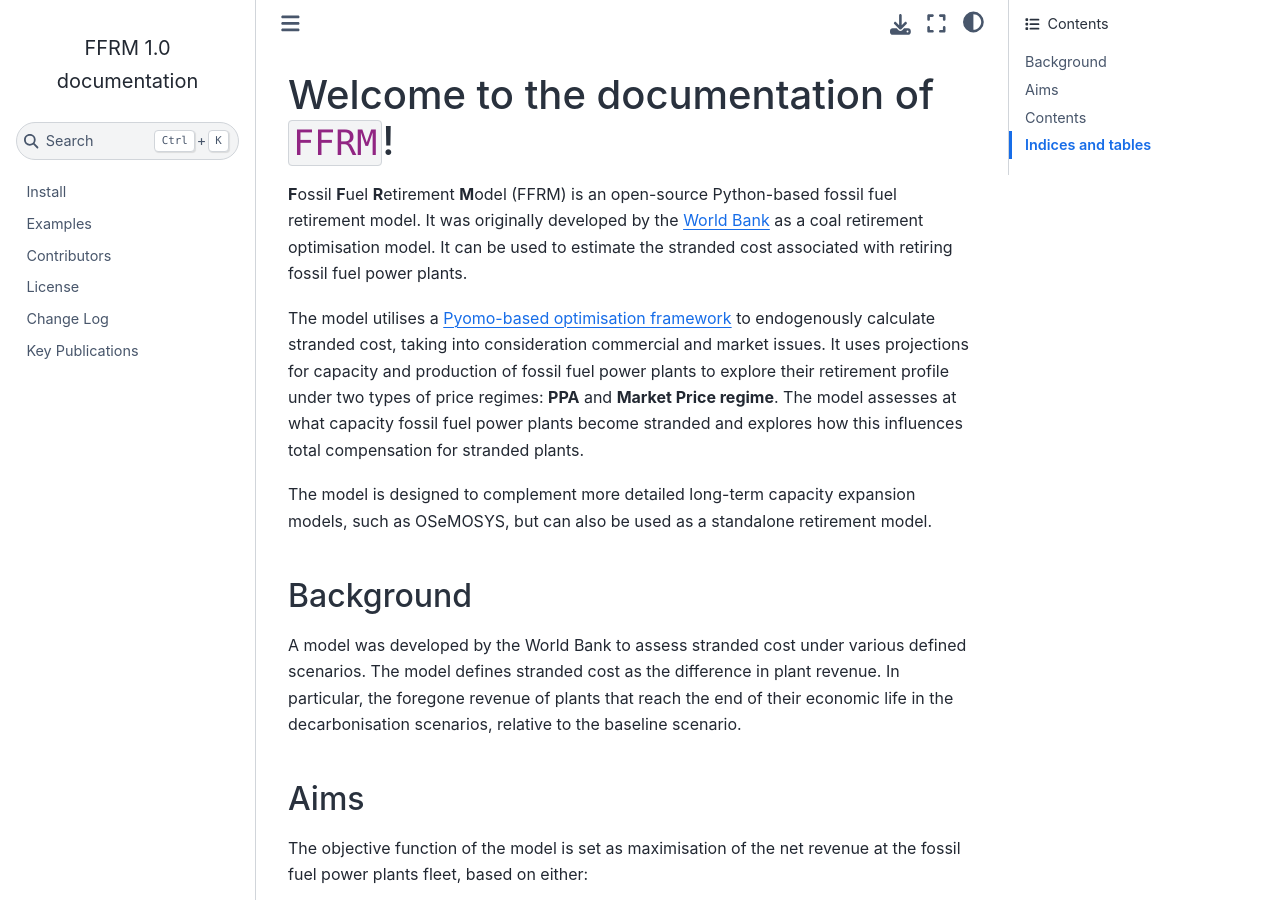
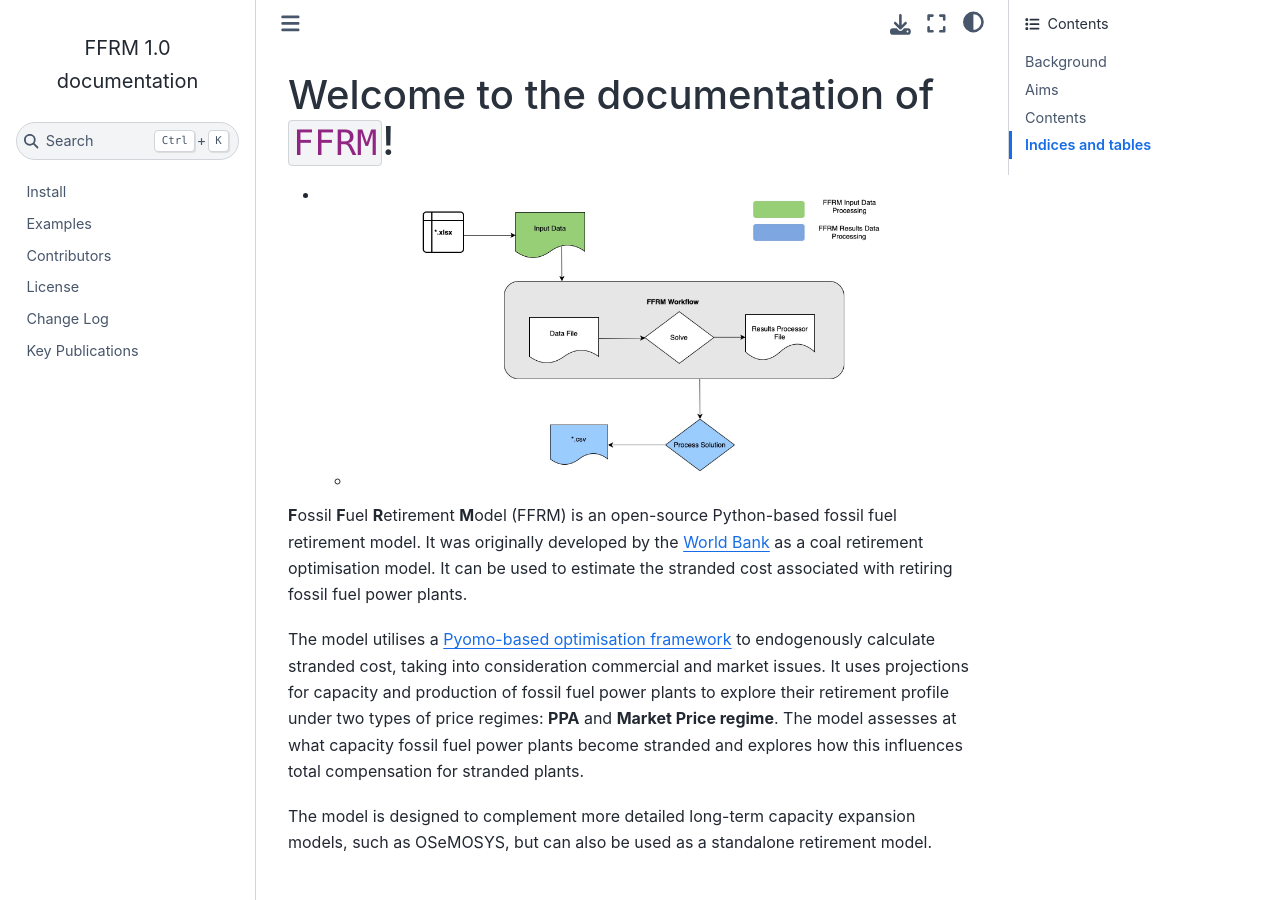
Before and after one commit to FossilFuelRetirementModel/ffrm_python, a Sphinx documentation site: the page built from docs/index.rst, in a window 1280 px wide and 900 px high. Built offline with Sphinx 7.4.7 and the Sphinx Book theme 1.1.4, drawn with Linux system fonts in a browser that asks for light colours; pages that are not in the unit, such as notebooks, are missing from menus.

Commit message:
Update documentation to include workflow image

```diff
--- a/docs/index.rst
+++ b/docs/index.rst
@@ -8,6 +8,11 @@
 ===========================================
 Welcome to the documentation of ``FFRM``!
 ===========================================
+
+* - .. image:: _static/FFRMWorkflow.jpg
+       :width: 80%
+       :alt: FFRMWorkflow
+       :align: center
 
 **F**\ossil **F**\uel **R**\etirement **M**\odel (FFRM) is an open-source Python-based fossil fuel retirement model. It was originally developed by the `World Bank <https://www.worldbank.org/>`_ as a coal retirement optimisation model. It can be used to estimate the stranded cost associated with retiring fossil fuel power plants.
 
```
Also changed, not shown: docs/_static/FFRMWorkflow.jpg (added), 6 other files.
